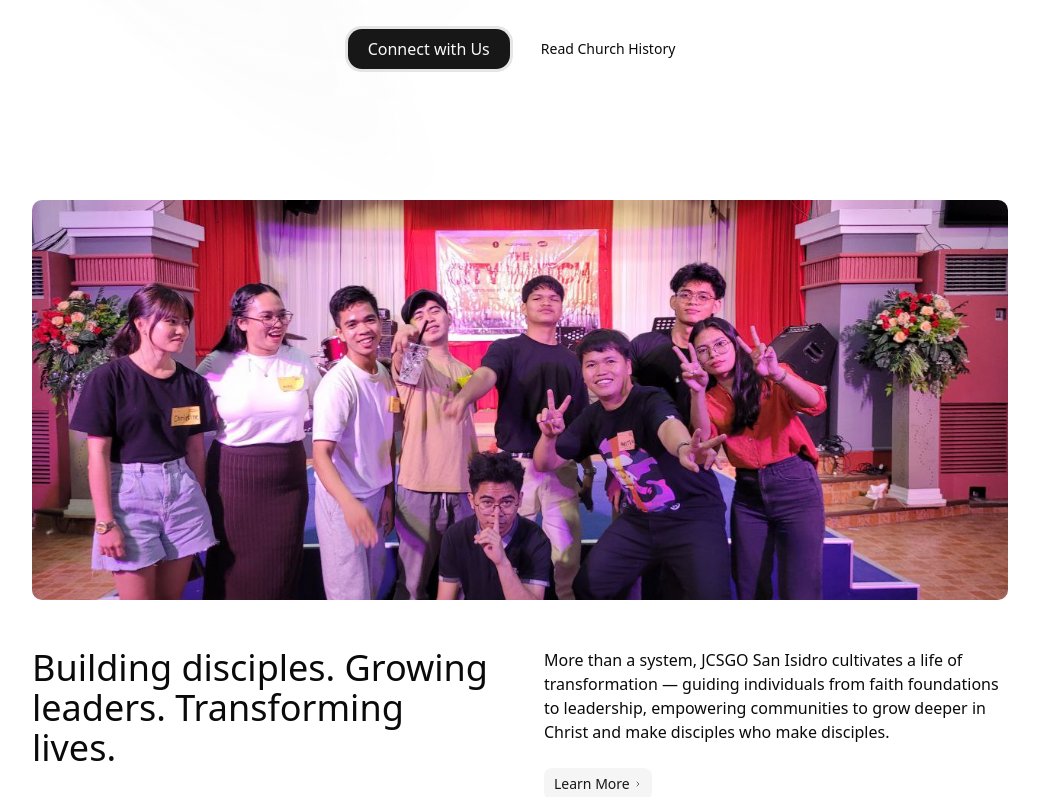
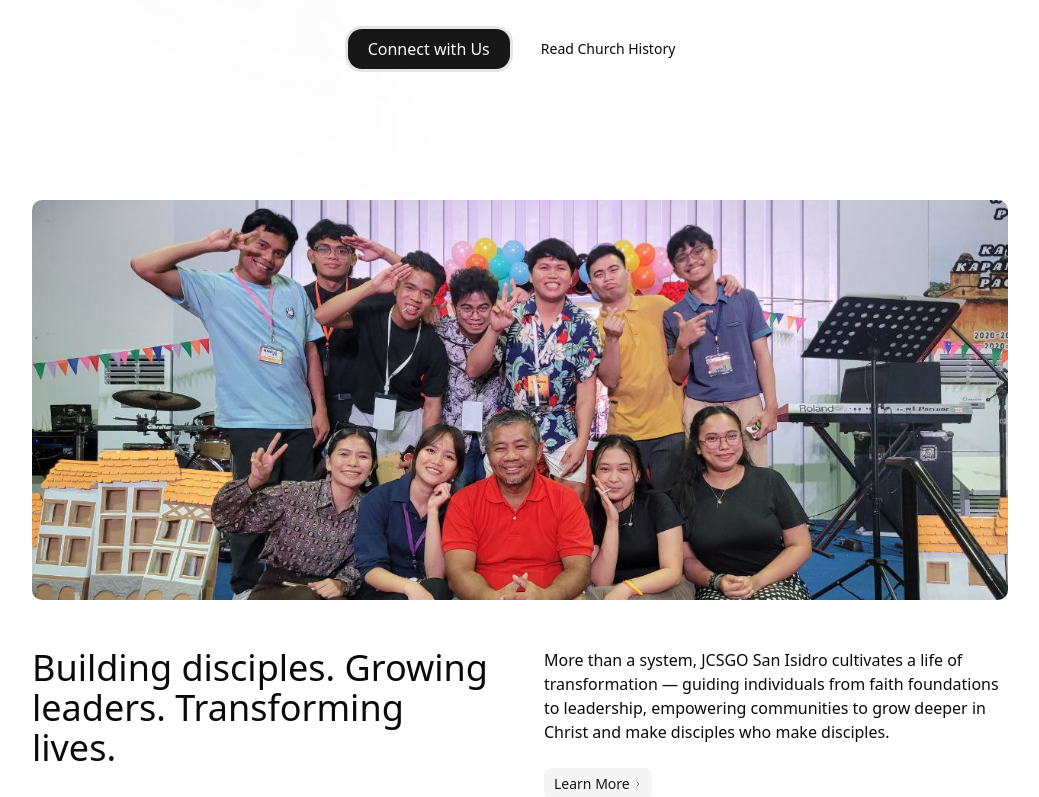
Before and after one commit to Andrei12388/san-isidro-website, a Next.js app: page / in a window 1280 px wide. Shown: the part 526-1323 px from the top of the page, without its empty margins (120-1159 px from the left). Built offline with nearby package versions, Linux system fonts and the light colour scheme; no server answers.

Commit message:
fix header and nav bar, also homepage with slideshow image feb 3 2026

```diff
--- a/components/content-3.tsx
+++ b/components/content-3.tsx
@@ -16,10 +16,10 @@ export default function ContentSection() {
 
       setTimeout(() => {
 
-        setBgImage(prev => (prev >= 4 ? 1 : prev + 1));
+        setBgImage(prev => (prev >= 5 ? 1 : prev + 1));
         setFade(true); // fade in
       }, 500); //
-    }, 5000); //
+    }, 8000); //
 
     return () => clearInterval(interval);
   }, []);
```
Also changed, not shown: public/images/bg/background5.jpg (renamed from public/images/bgimage1.jpg).
